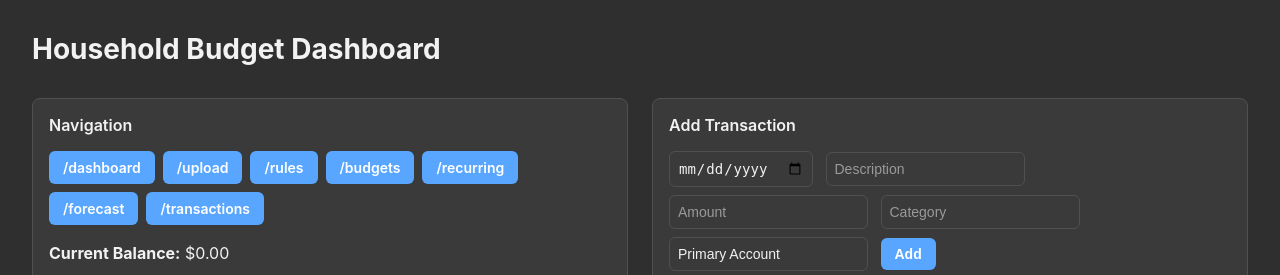
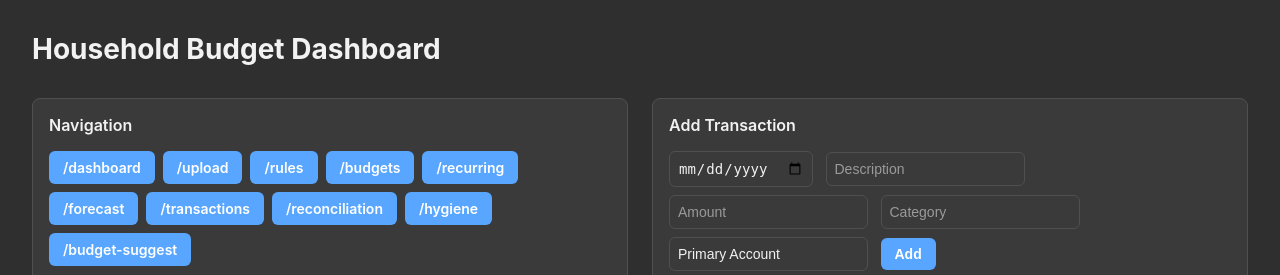
Before and after one commit to akckc/ai-budg, a Python web app: template templates/dashboard.html in a window 1280 px wide. Shown: the top 275 px of the page. Run offline with Jinja, Linux system fonts and the light colour scheme; the template is opened without the code that fills it, so the values that code supplies are empty.

Commit message:
feat: add reconciliation, hygiene, and budget-suggest nav buttons to dashboard
Co-Authored-By: Claude Sonnet 4.6 <noreply@anthropic.com>

```diff
--- a/templates/dashboard.html
+++ b/templates/dashboard.html
@@ -244,6 +244,9 @@
             <a class="nav-btn" href="/recurring">/recurring</a>
             <a class="nav-btn" href="/forecast">/forecast</a>
             <a class="nav-btn" href="/transactions">/transactions</a>
+            <a class="nav-btn" href="/reconciliation/review">/reconciliation</a>
+            <a class="nav-btn" href="/hygiene">/hygiene</a>
+            <a class="nav-btn" href="/budgets/suggest">/budget-suggest</a>
         </div>
 
         <p><strong>Current Balance:</strong> ${{ "%.2f"|format(current_balance) }}</p>
```
